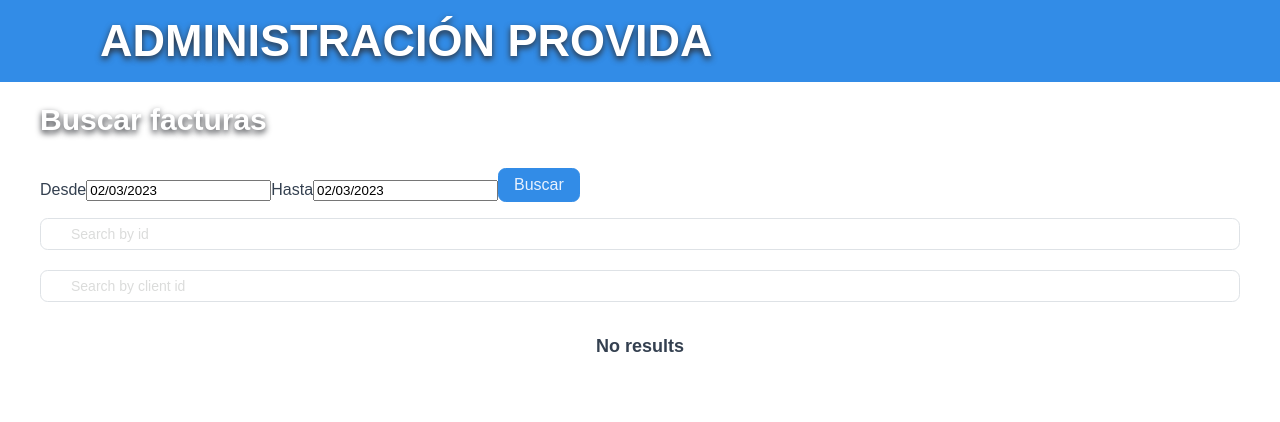
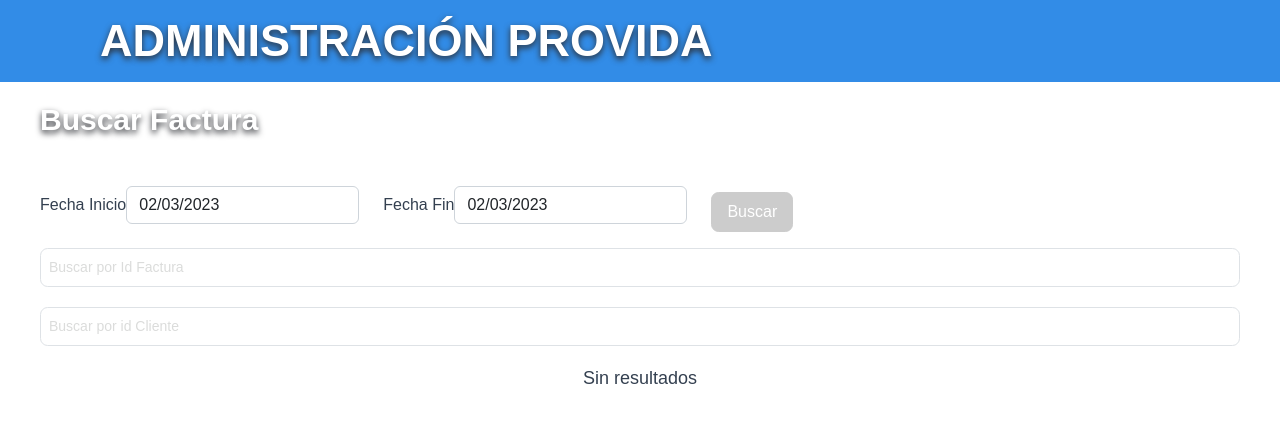
Before and after one commit to quirozcarlos/provida-administration-data, a React (Create React App) app: page /bills in a window 1280 px wide. Shown: the top 422 px of the page. Built offline with nearby package versions, Linux system fonts and the light colour scheme.

Commit message:
modificacion tarjetas

```diff
--- a/package.json
+++ b/package.json
@@ -7,10 +7,12 @@
     "@testing-library/jest-dom": "^5.16.5",
     "@testing-library/react": "^13.4.0",
     "@testing-library/user-event": "^13.5.0",
+    "bootstrap": "^5.2.3",
     "polished": "^4.2.2",
     "primeicons": "^6.0.1",
     "primereact": "^9.0.0-beta.1",
     "react": "^18.2.0",
+    "react-bootstrap": "^2.7.0",
     "react-datepicker": "^4.8.0",
     "react-dom": "^18.2.0",
     "react-router-dom": "^6.6.2",
--- a/src/components/BillListing/BillCard/index.js
+++ b/src/components/BillListing/BillCard/index.js
@@ -19,7 +19,7 @@ export const BillCard = (props) => {
     marginTop: "20px"
   }
   return (
-    <CardContainer className="bill-card">
+    <CardContainer className="bill-card shadow-sm p-3 mb-5 bg-body rounded">
       <div onClick={() => setVisible(true)}>
         <CardInfo>
           <TitleWrapper>{item?.tipo_factura_nombre}</TitleWrapper>
--- a/src/components/BillListing/index.js
+++ b/src/components/BillListing/index.js
@@ -48,31 +48,27 @@ const BillListingUI = (props) => {
       <BillList>
         <div style={{ }}>
           <div>
-            <h1 id='title'>Buscar facturas</h1>
+            <h1 id='title'>Buscar Factura</h1>
           </div>
           <div style={{ marginTop: 30, display: 'flex', alignItems: 'center' }}>
-            <div>
-              <span>Desde</span>
-              <ReactDatePicker
+            <div className='me-4'>
+              <span>Fecha Inicio</span>
+              <ReactDatePicker className='form-control datepicker '
                 selected={startDate}
-                format="dd-mm-yyyy"
                 onChange={(date) => setStartDate(date)}
               />
             </div>
-            <div>
-              <span>Hasta</span>
-              <ReactDatePicker
+            <div className='me-4'>
+              <span>Fecha Fin</span>
+              <ReactDatePicker className='form-control datepicker'
                 selected={endDate}
                 minDate={startDate}
-                format="dd-mm-yyyy"
-                value={new Date()}
-                maxDate={new Date()}
                 onChange={(date) => setEndDate(date)}
               />
             </div>
             <div>
               <Button
-                color='primary'
+                className='mt-4 btn btn-primary btn-sm'
                 onClick={() => onClickSearch()}
               >
                 Buscar
@@ -87,7 +83,7 @@ const BillListingUI = (props) => {
           <SearchBar
             lazyLoad
             search={searchValue?.type === 'billid' && searchValue?.value}
-            placeholder={'Search by id'}
+            placeholder={'Buscar por Id Factura'}
             onSearch={(value) => setSearchValue({
               ...searchValue,
               type: 'billid',
@@ -98,7 +94,7 @@ const BillListingUI = (props) => {
             lazyLoad
             containerStyle={{ marginTop: 20 }}
             search={searchValue?.type === 'billclient' && searchValue?.value}
-            placeholder={'Search by client id'}
+            placeholder={'Buscar por id Cliente'}
             onSearch={(value) => setSearchValue({
               ...searchValue,
               type: 'billclient',
@@ -110,7 +106,7 @@ const BillListingUI = (props) => {
           <NotFoundSource content={'Loading Bills'} />
         )}
         {!errorDates && !billState.loading && !billState.result?.length && (
-          <NotFoundSource content={'No results'} />
+          <NotFoundSource content={'Sin resultados'} />
         )}
         {!billState.loading && !!billState.result?.length && (
           <BillListWrapper>
--- a/src/components/ClientListing/ClientCard/index.js
+++ b/src/components/ClientListing/ClientCard/index.js
@@ -15,7 +15,7 @@ export const ClientCard = (props) => {
     fontWeight: "700",
   };
   return (
-    <CardContainer className="bill-card">
+    <CardContainer className="bill-card shadow-sm p-3 mb-5 bg-body rounded">
       <div onClick={() => setVisible(true)}>
         <CardInfo>
           <TitleWrapper>
--- a/src/components/SearchBar/index.js
+++ b/src/components/SearchBar/index.js
@@ -69,7 +69,7 @@ export const SearchBar = (props) => {
       hasValue={el.current?.value}
       style={containerStyle}
     >
-      <Input
+      <Input className='form-control p-2'
         ref={(ref) => {
           el.current = ref
           forwardRef && (forwardRef.current = ref)
@@ -83,7 +83,7 @@ export const SearchBar = (props) => {
         onClick={() => handleCustomEnter && handleCustomEnter()}
       />
       <DeleteContent className='clear'>
-        {el.current?.value && <span onClick={handleClear}>Clear</span>}
+        {el.current?.value && <span onClick={handleClear} className='text-danger fs-6 me-2'>X</span>}
       </DeleteContent>
     </ContainerSearch>
   )
--- a/src/index.js
+++ b/src/index.js
@@ -15,6 +15,7 @@ import "primereact/resources/themes/lara-light-indigo/theme.css";  //theme
 import "primereact/resources/primereact.min.css";                  //core css
 import "primeicons/primeicons.css";                                //icons
 
+import 'bootstrap/dist/css/bootstrap.min.css';
 theme.images = {
   home
 }
```
Also changed, not shown: 2 other files (tests, documents, lock files or other folders).
